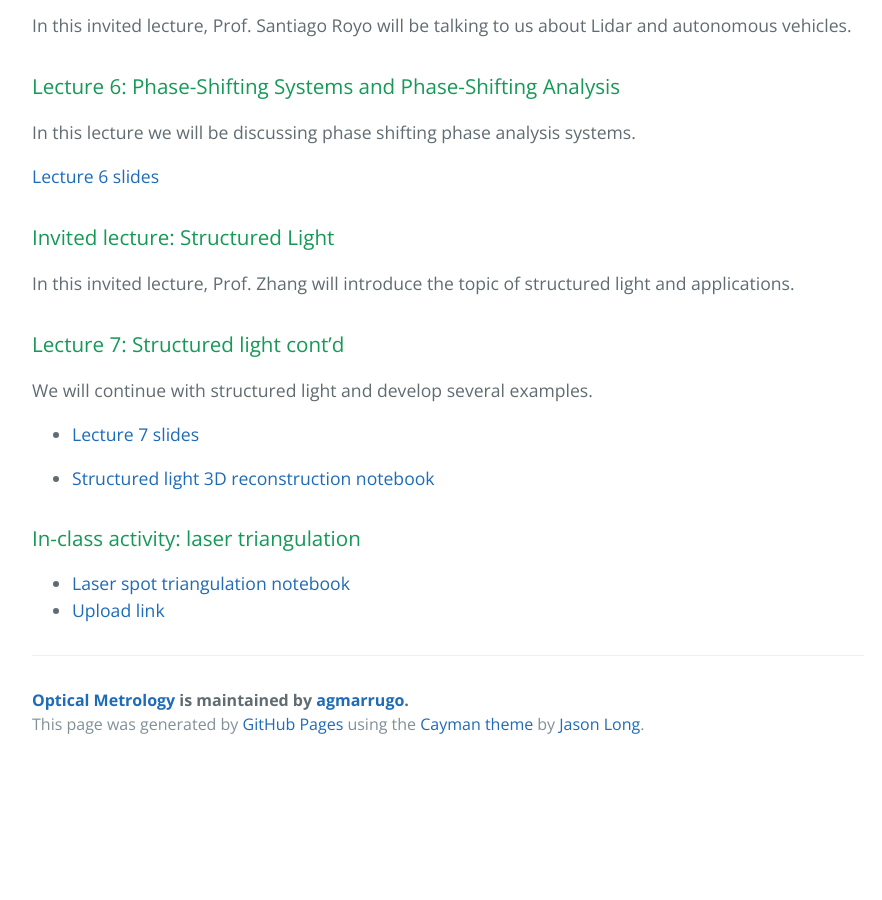
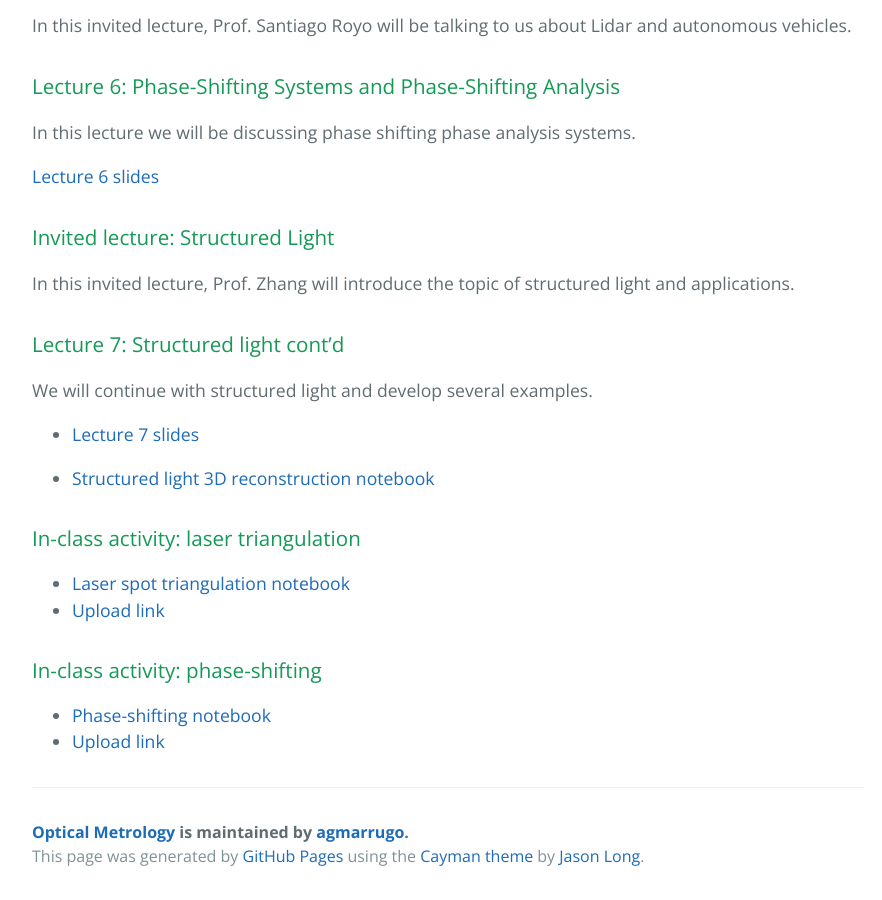
Before and after one commit to opi-lab/optical-metrology-2021, a Jekyll site: the page built from index.md, in a window 1280 px wide and 900 px high, scrolled down 4596 px. Shown: the whole window, without its empty margins (192-1074 px from the left). Built offline with Jekyll 4.4.1, drawn with Linux system fonts in a browser that asks for light colours; before the commit the page ends 5364 px from its top, so only the background shows below that.

Commit message:
Update index.md

```diff
--- a/index.md
+++ b/index.md
@@ -202,3 +202,8 @@ We will continue with structured light and develop several examples.
 
 - [Laser spot triangulation notebook](https://nbviewer.jupyter.org/github/opi-lab/optical-metrology-2021/blob/gh-pages/notebooks/sl_laser_spot_notebook.ipynb)
 - [Upload link](https://www.dropbox.com/request/7j4sjLJATFqgWILmvWfQ)
+
+### In-class activity: phase-shifting
+
+- [Phase-shifting notebook](https://nbviewer.jupyter.org/github/opi-lab/optical-metrology-2021/blob/gh-pages/notebooks/sl_phase_shifting_notebook.ipynb)
+- [Upload link](https://www.dropbox.com/request/I8nHbof2rW5MRGx4rLCK)
```
